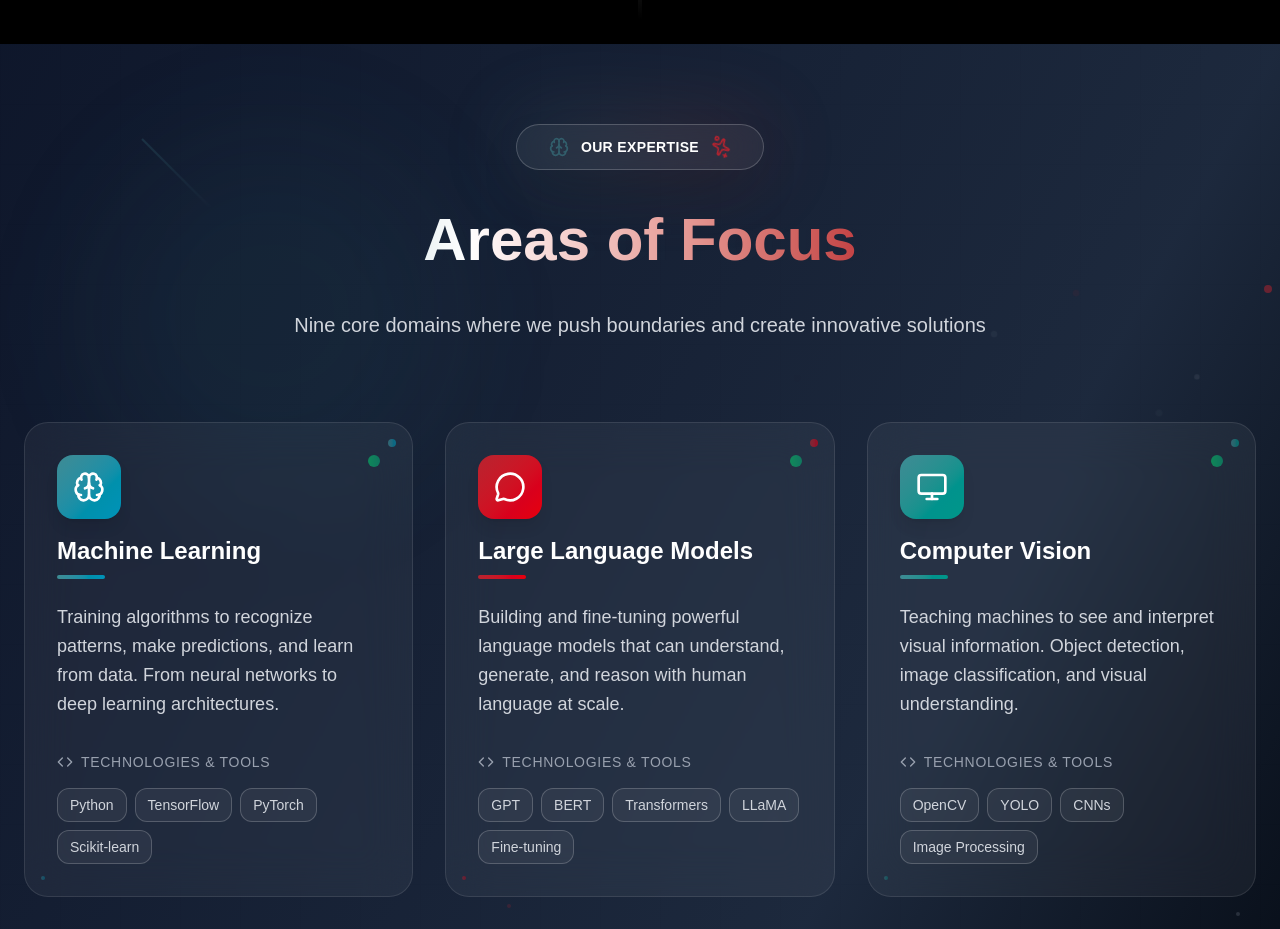
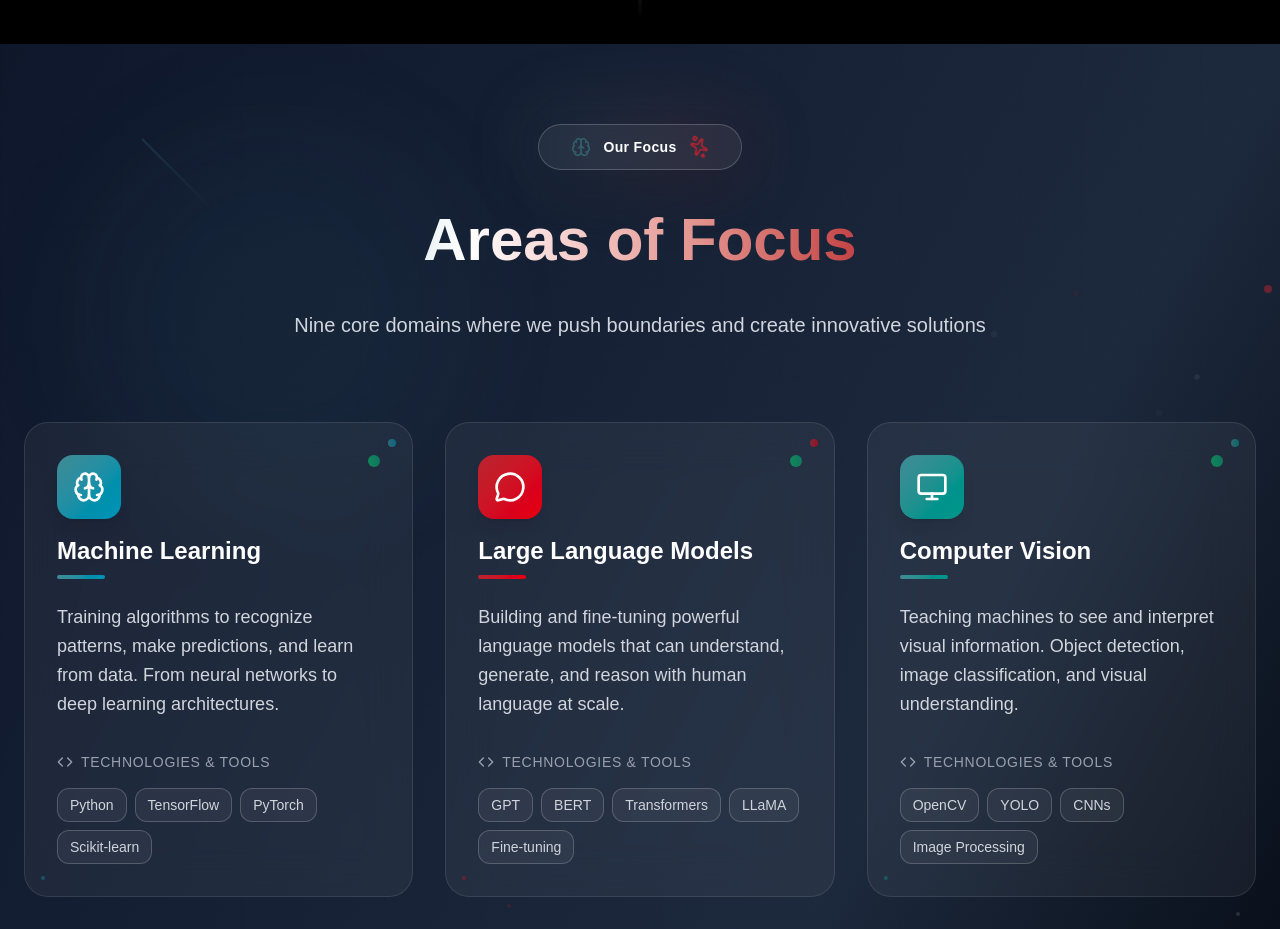
Before and after one commit to aiuncp/aiuncp.github.io, a Next.js app: page / in a window 1280 px wide. Shown: the part 960-1889 px from the top of the page. Built offline with nearby package versions, Linux system fonts and the light colour scheme.

Commit message:
Refine section label: changed 'Our Expertise' to 'Our Focus' for clarity

```diff
--- a/src/components/FocusAreas.tsx
+++ b/src/components/FocusAreas.tsx
@@ -181,7 +181,7 @@ export default function FocusAreas() {
             <div className="absolute inset-0 bg-gradient-to-r from-[#3E8B94]/50 to-[#B8232F]/50 rounded-full blur-2xl animate-pulse"></div>
             <div className="relative flex items-center gap-3 bg-white/5 backdrop-blur-xl border border-white/20 rounded-full px-8 py-3 shadow-2xl">
               <Brain className="h-5 w-5 text-[#3E8B94] animate-pulse" />
-              <span className="text-white font-semibold text-sm tracking-wide">OUR EXPERTISE</span>
+              <span className="text-white font-semibold text-sm tracking-wide">Our Focus</span>
               <Sparkles className="h-5 w-5 text-[#B8232F] animate-spin" style={{ animationDuration: '3s' }} />
             </div>
           </div>
```
